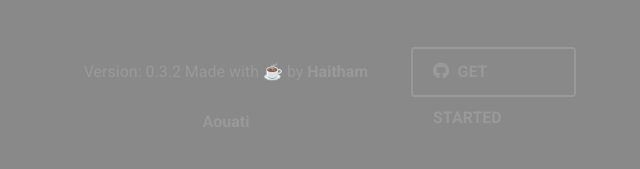
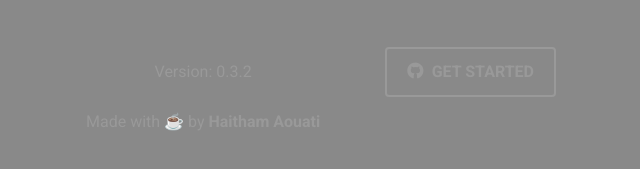
Before and after one commit to haithamaouati/flipdown, a plain HTML site: page index.html in a window 1280 px wide. Shown: the part 465-634 px from the top of the page, 319-959 px from the left. Drawn offline with Linux system fonts and the light colour scheme.

Commit message:
Update index.html

```diff
--- a/index.html
+++ b/index.html
@@ -17,7 +17,7 @@
       <p>⏱️ A lightweight and performant flip styled countdown clock</p>
       <div id="flipdown" class="flipdown"></div>
       <div class="buttons">
-        <p>Version: <span id="ver"></span> Made with &#9749; by <b>Haitham Aouati</b></p>
+        <p>Version: <span id="ver"></span><br> Made with &#9749; by <b>Haitham Aouati</b></p>
         <a href="https://github.com/haithamaouati/flipdown" class="button"><i class="fab fa-github"></i> <span>Get started</span></a>
       </div>
     </div>
```
